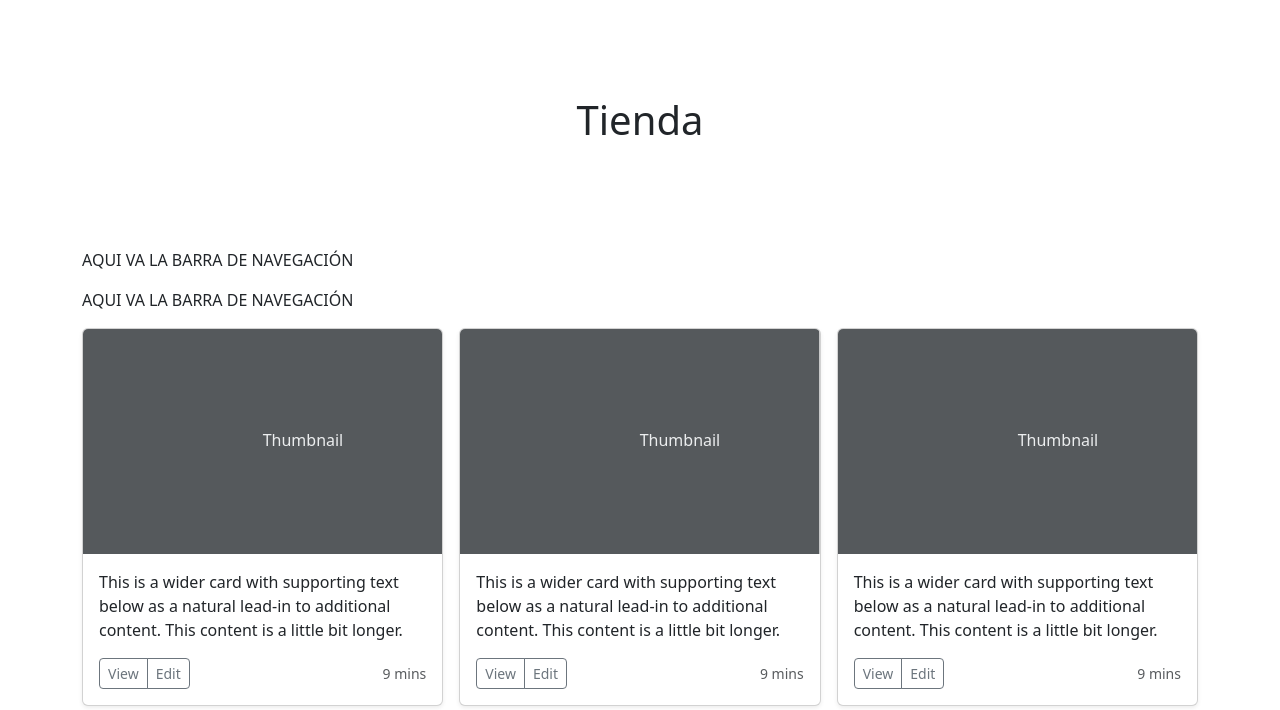
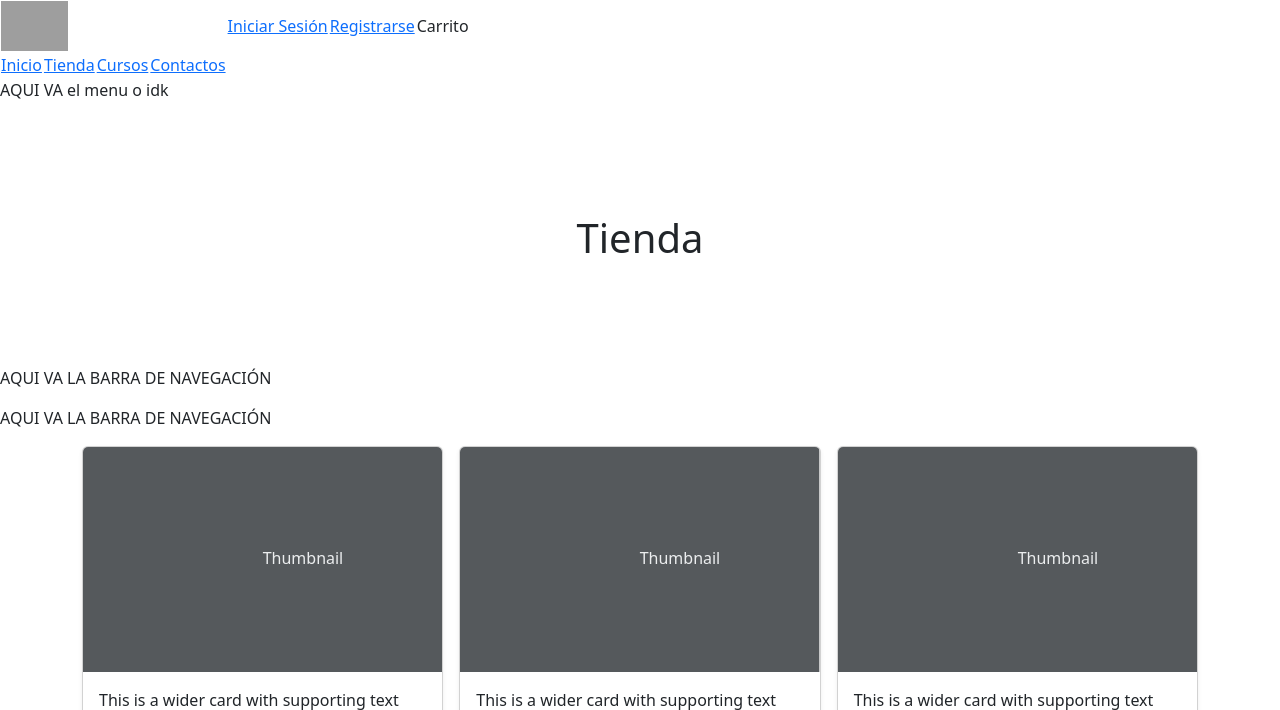
Before and after one commit to SoyMarioHdez-U/MelomaniaSV, a PHP site: page /melomania/tienda.php in a window 1280 px wide. Shown: the top 710 px of the page. Run offline with PHP 8.4, Linux system fonts and the light colour scheme; grey boxes are pictures that could not be loaded.

Commit message:
Sigo trabajando en la tienda, tratando de cuadrar cada cosa en su lugar

```diff
--- a/HTML/index.php
+++ b/HTML/index.php
@@ -23,6 +23,8 @@
         </div>
         <div class="nav">
             <div><a href="http://localhost//MelomaniaSV/HTML/">Inicio</a></div>
+            <a class="urlIni" href="http://localhost/melomania/MelomaniaSV/HTML/tienda.php">Tienda</a>
+            <!-- Hipervinculo para acceder a la tienda -->
         </div>
         <div class="content">
             content
--- a/HTML/tienda.php
+++ b/HTML/tienda.php
@@ -9,6 +9,35 @@
 </head>
 <body class="fondo">
 
+  <div id = "contenedor">
+  <!-- Barra superior de inicio y menú -->
+  <table>
+          <tr class="header">
+              <td colspan="4" align="left"><a href="http://localhost//MelomaniaSV/HTML/"><img src="/Img/Logo grande.png" height="50px"></a></td>
+              <td colspan="3"><a class="urlUsr" href="http://localhost/melomania/MelomaniaSV/HTML/iniciarsesion.php">Iniciar Sesión</a></td>
+
+              <td class="urlUsr"><a class="urlUsr" href="http://localhost/melomania/MelomaniaSV/HTML/tienda.php">Registrarse</a></td>
+              <td class="urlUsr">Carrito </td>
+          </tr>
+          <tr class="menu">
+              <td><a class="urlIni" href="http://localhost/melomania/MelomaniaSV/HTML/index.php">Inicio</a></td>
+              <td><a class="urlIni" href="http://localhost/melomania/MelomaniaSV/HTML/tienda.php">Tienda</a></td>
+              <td><a class="urlIni" href="http://localhost/melomania/MelomaniaSV/HTML/cursos.php">Cursos</a></td>
+              <td><a class="urlIni">Contactos</a></td>
+              <td colspan="6"></td>
+
+          </tr>
+        </div>
+    </table>
+
+
+  <!-- El resto de las cosas -->
+
+  <div id = "contenedor">
+
+    <p>AQUI VA el menu o idk</p>
+
+  </div>
   <main>
     <!-- Parte cabezera de la tienda (Falta el menú principal, el header) -->
     <section class="py-5 text-center container">
@@ -23,16 +52,13 @@
     <section>
 
       <div id="content" class="site-content">
+          <!-- Barra de navegación -->
+          <div class="barralateral">
+              <p>AQUI VA LA BARRA DE NAVEGACIÓN</p>
+              <p>AQUI VA LA BARRA DE NAVEGACIÓN</p>
+          </div>
+        <!-- productos -->
         <div class="container">
-          <!-- Barra de navegación -->
-          <div class="ast-container" id="secondary" itemtype="https://schema.org/WPSideBar" itemscope="itemscope">
-            <p>AQUI VA LA BARRA DE NAVEGACIÓN</p>
-            <div class ="sidebar-main">
-              <div class = "ast-filter-wrap">
-                <p>AQUI VA LA BARRA DE NAVEGACIÓN</p>
-              </div>
-            </div>
-          </div>
           <div class="row row-cols-1 row-cols-sm-2 row-cols-md-3 g-3">
             <div class="col">
               <div class="card shadow-sm">
@@ -175,7 +201,6 @@
         </div>
       </div>
 
-
     </section>
 
   </main>
```
Also changed, not shown: CSS/style.css (+13 -0 lines).
